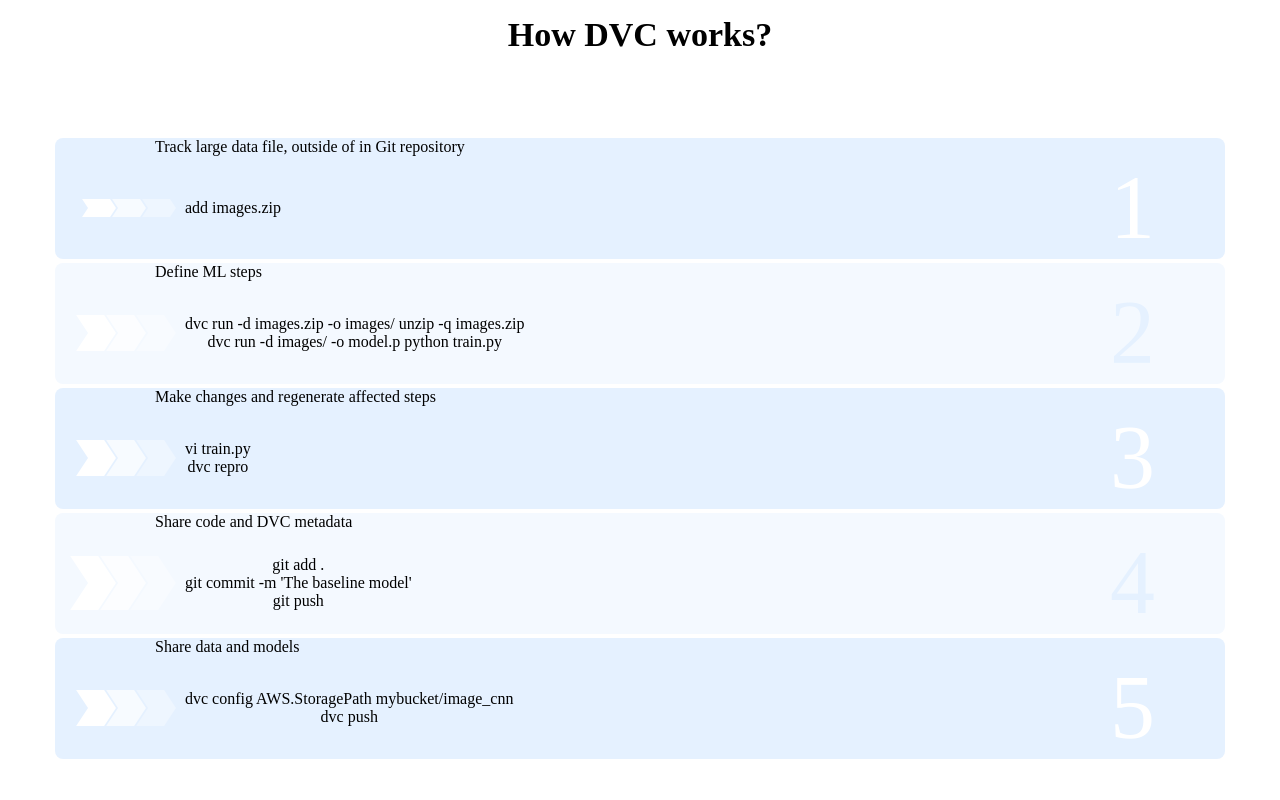
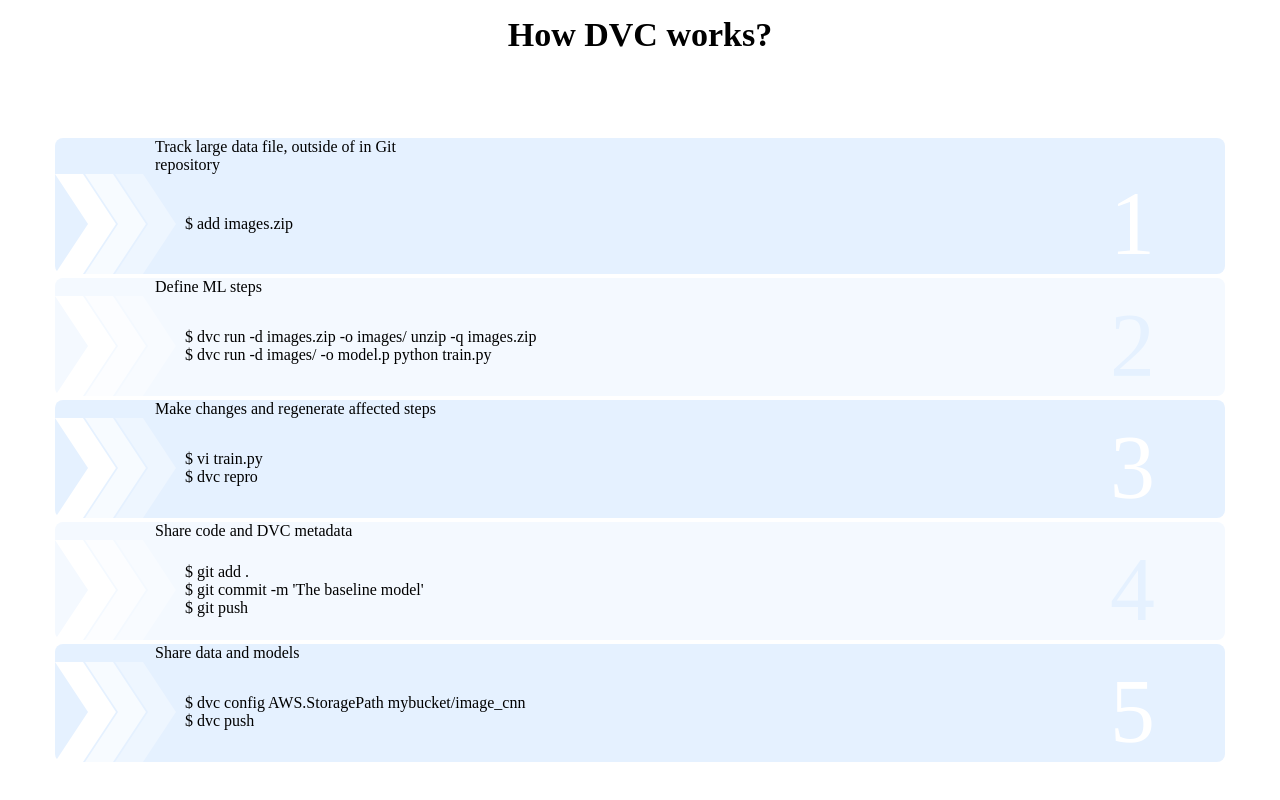
Before and after one commit to dataversioncontrol/dataversioncontrol.github.io, a Gatsby site: page / in a window 1280 px wide. Shown: the part 2391-3191 px from the top of the page. Built offline with nearby package versions, Linux system fonts and the light colour scheme; Gatsby itself is replaced by a stand-in of ours.

Commit message:
how it works section layout

```diff
--- a/src/components/HowItWorks/index.js
+++ b/src/components/HowItWorks/index.js
@@ -6,7 +6,7 @@
   <Step odd={index % 2 === 0}>
     <Title>{title}</Title>
     <In>
-      <Commands>{lines.map((line, i) => <Line key={i}>{line}</Line>)}</Commands>
+      <Commands>{lines.map((line, i) => <Line key={i}>{'$ '}{line}</Line>)}</Commands>
       <Index light={index % 2 === 0}>{index}</Index>
     </In>
   </Step>
@@ -57,12 +57,14 @@
 const Title = styled.div`
   ${verticalCentered} padding-left: 100px;
   padding-right: 20px;
-  flex-basis: 290px;
+  width: 290px;
 `
 
 const Commands = styled.div`
-  ${verticalCentered} flex-direction: column;
+  display: flex;
+  flex-direction: column;
   padding-left: 130px;
+  justify-content: center;
 
   background: url('/flow_arrow.png') left center no-repeat transparent;
 `
@@ -72,6 +74,7 @@
 const Index = styled.div`
   ${verticalCentered} padding-right: 70px;
   font-size: 90px;
+  line-height: 100px;
   color: #ffffff;
 
   ${props =>
@@ -82,8 +85,8 @@
 `
 
 const Step = styled.div`
+  display: flow;
   margin-bottom: 4px;
-  display: flow;
   background-color: #e5f1ff;
   min-height: 100px;
   border-radius: 8px;
@@ -95,6 +98,7 @@
 `
 
 const In = styled.div`
-  ${verticalCentered} display: flex;
+  display: flex;
+  flex-grow: 1;
   justify-content: space-between;
 `
```
